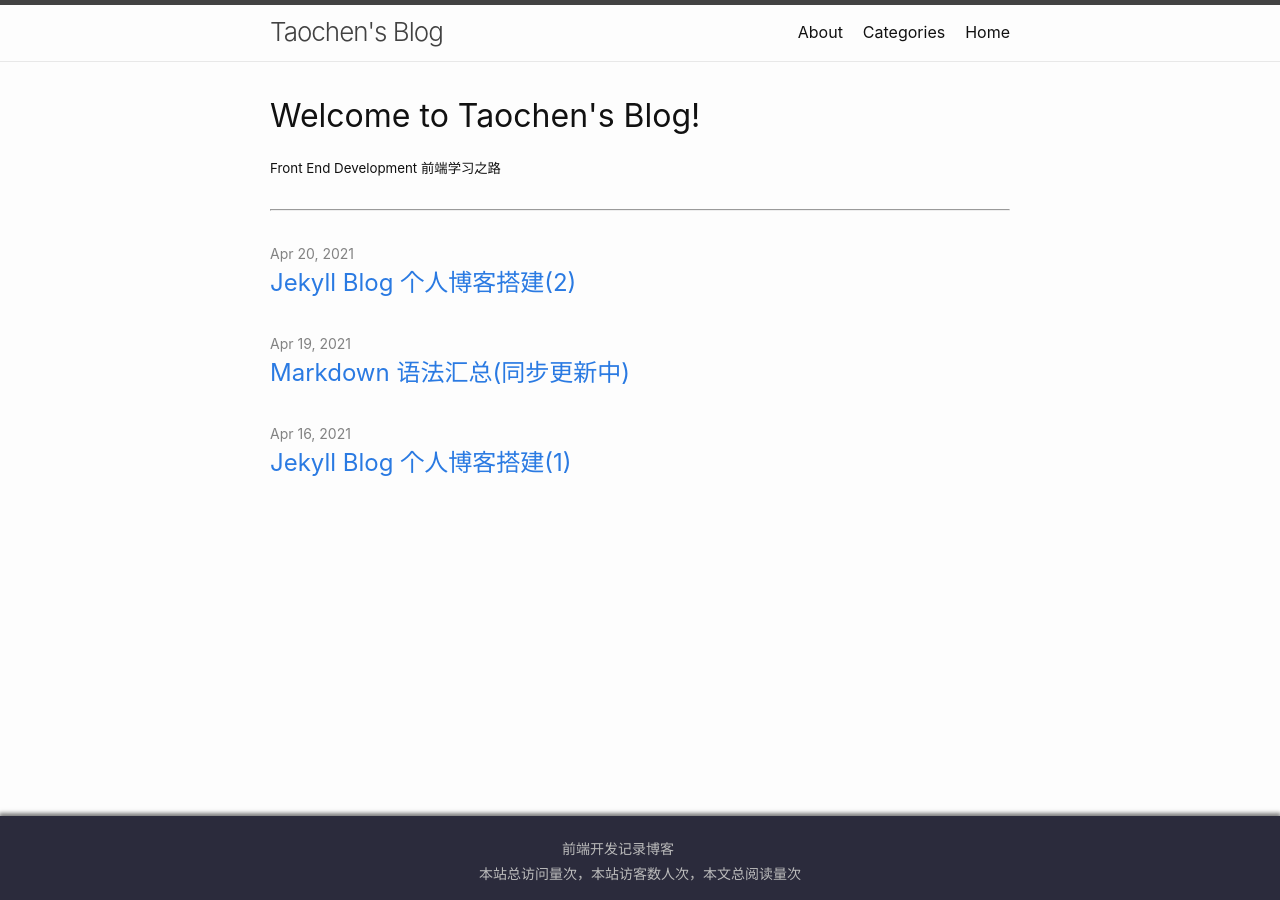
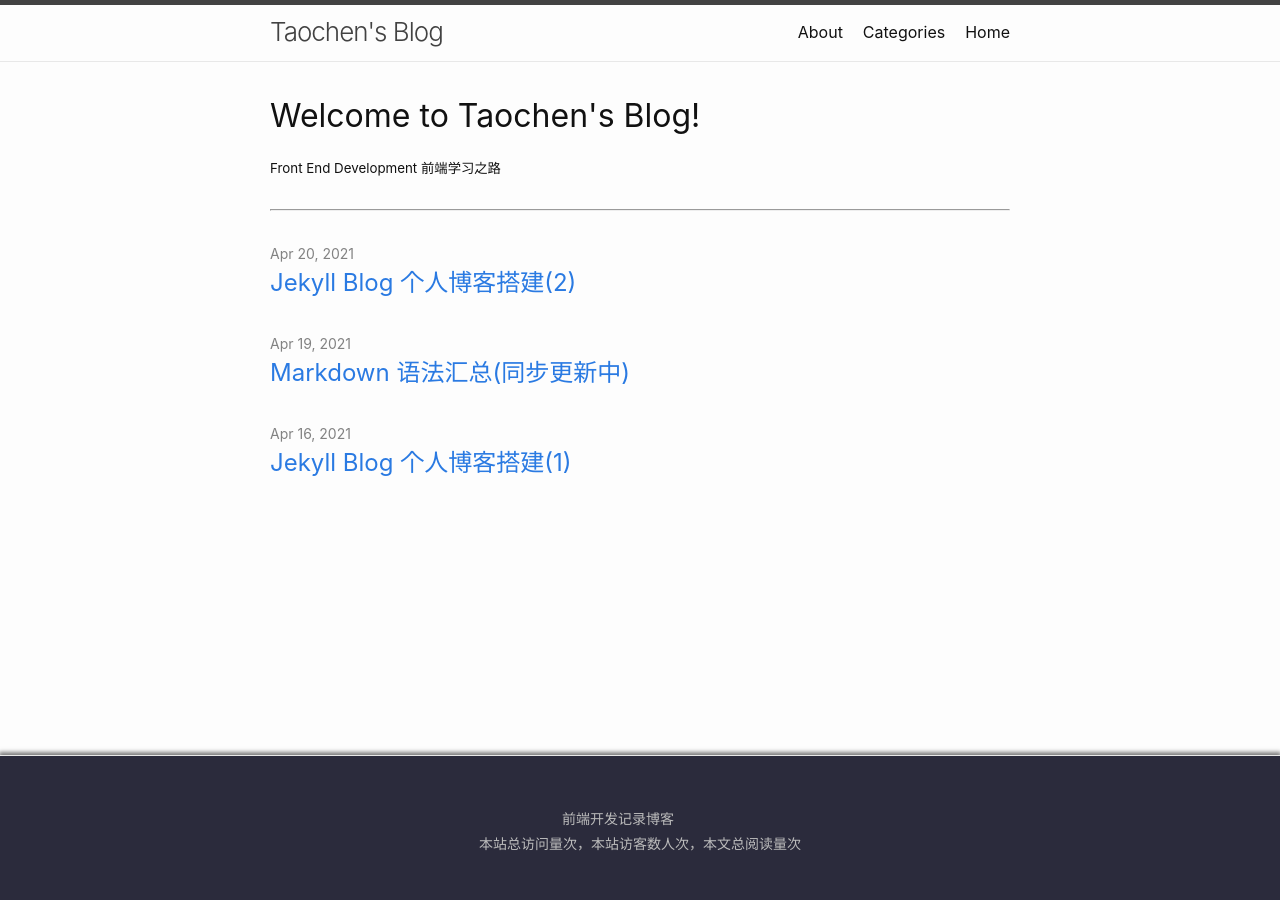
Before and after one commit to ThomasMental/ThomasMental.github.io, a Jekyll site: the page built from index.html, in a window 1280 px wide. Built offline with Jekyll 4.4.1, drawn with Linux system fonts in a browser that asks for light colours; comment, search, counter and statistics services are not loaded.

Commit message:
Update _layout.scss

```diff
--- a/_sass/minima/_layout.scss
+++ b/_sass/minima/_layout.scss
@@ -126,6 +126,9 @@
   right: 0;
   bottom: 0;
   left: 0;
+
+  border-top: 1px solid $border-color-01;
+  padding: $spacing-unit 0;
 
   text-align: center;
   // margin-top: 50px;
```
